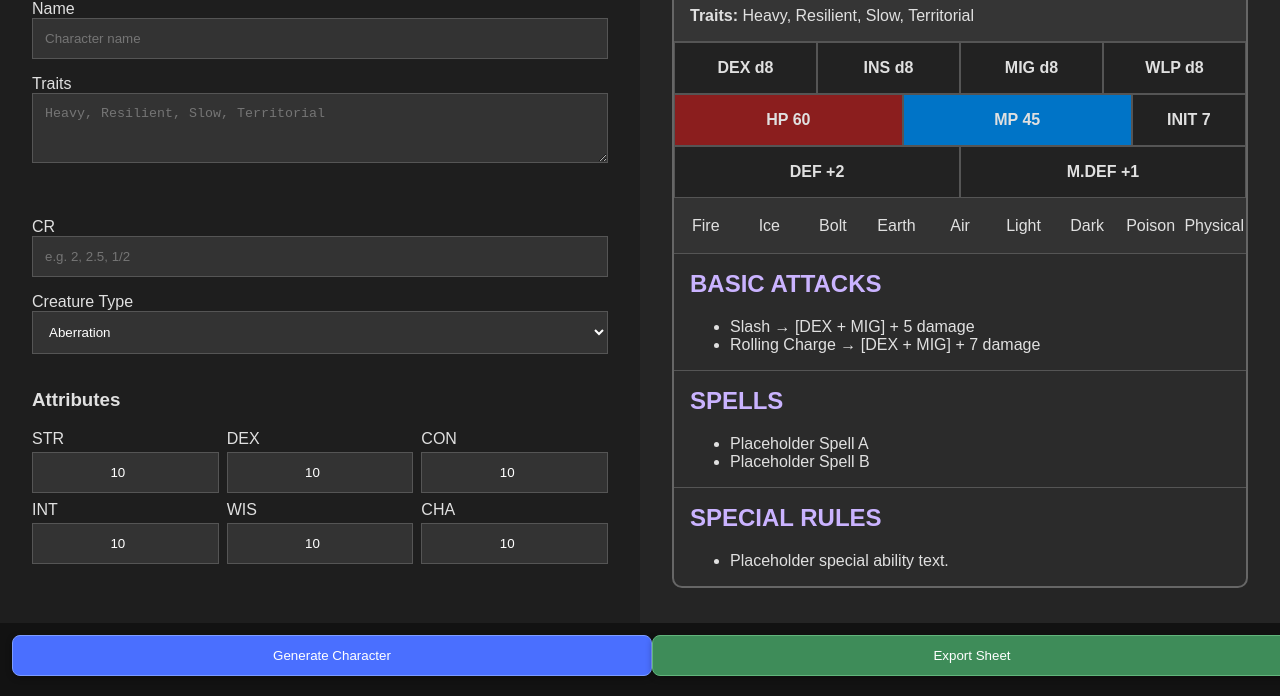
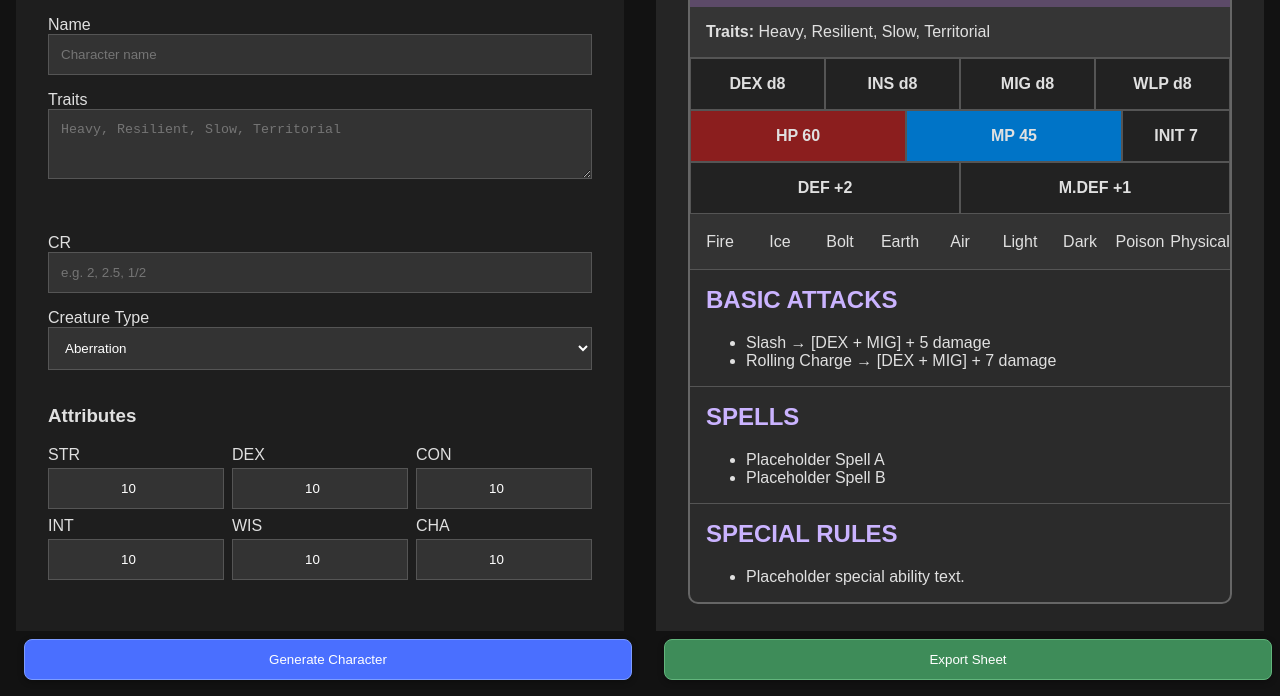
Before and after one commit to DF2877/dnd-to-fabula-ultima, a plain HTML site: page index.html in a window 1280 px wide. Shown: the part 112-808 px from the top of the page. Drawn offline with Linux system fonts and the light colour scheme.

Commit message:
Modify margin and padding for panel-button styles
Adjusted margin and added padding to panel buttons.

```diff
--- a/style.css
+++ b/style.css
@@ -43,7 +43,7 @@ body {
 
     flex-shrink: 0;
 
-    margin: 0.75rem;
+    margin: 0.5rem;
 
     border-radius: 8px;
 
@@ -69,6 +69,10 @@ body {
     flex-direction: column;
 
     height: 100vh;
+
+    padding: 0.5rem;
+
+    margin: 0.5rem;
 }
 
 .right-panel-wrapper .panel-button {
```
